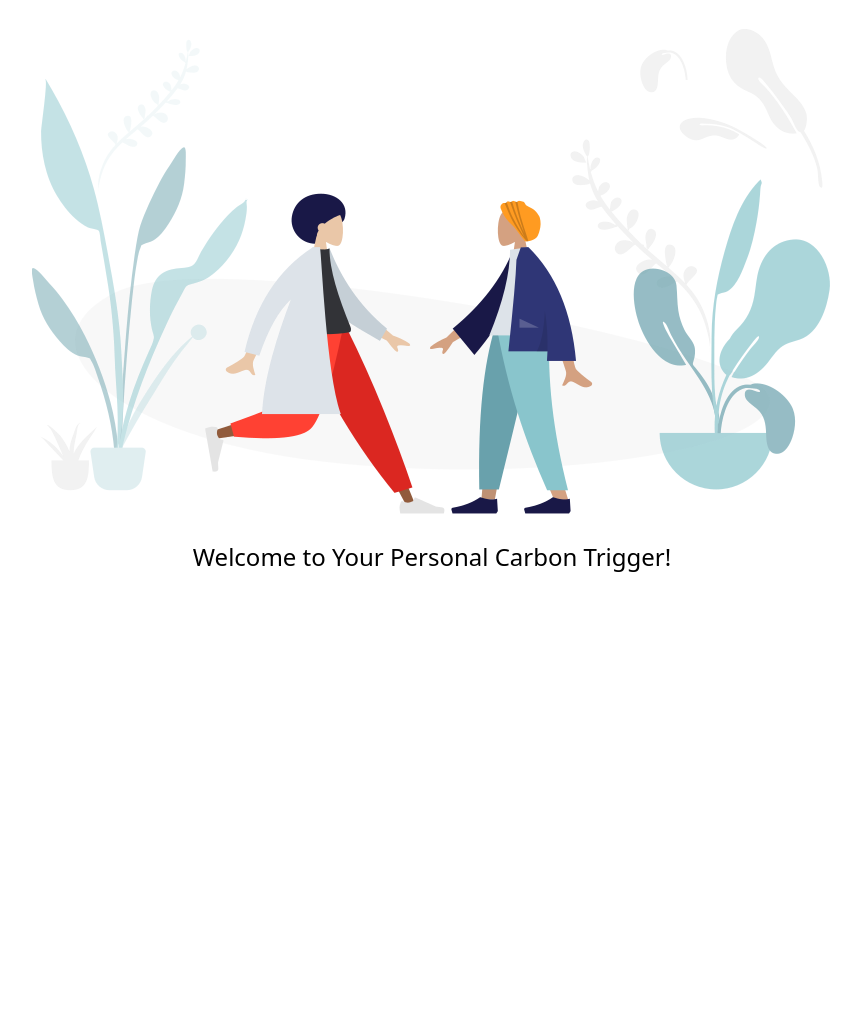
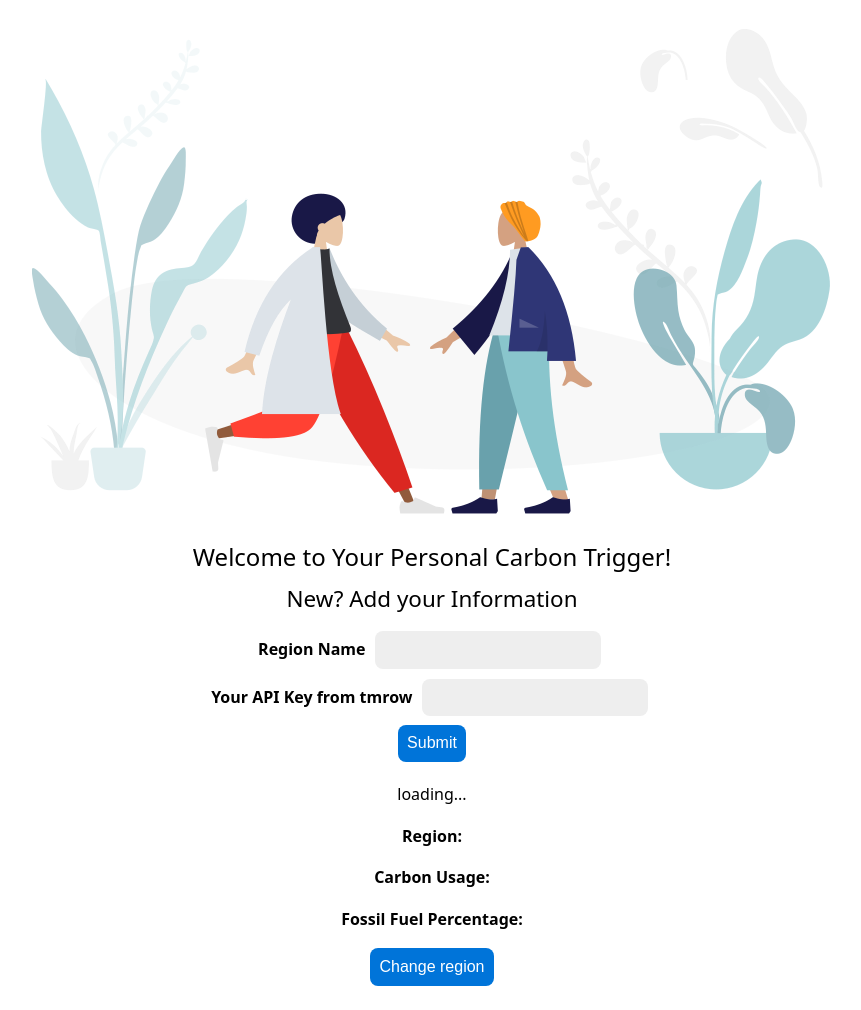
Before and after one commit to Ay-slim/effective-sniffle, a browser extension: page browser-extension/dist/index.html in a window 1280 px wide. Shown: the whole page, without its empty margins (208-1069 px from the left). Before the commit the page ends 800 px from the top, so only its background shows below. Drawn offline with Linux system fonts and the light colour scheme.

Commit message:
HTML, npm i, and git ignore

```diff
--- a/browser-extension/dist/index.html
+++ b/browser-extension/dist/index.html
@@ -15,8 +15,32 @@
 		<h1>Welcome to Your Personal Carbon Trigger!</h1>
 	</div>
 	<!--form area-->
-
+	<form class="form-data" autocomplete="on">
+		<div>
+			<h2>New? Add your Information</h2>
+		</div>
+		<div>
+			<label for="region">Region Name</label>
+			<input type="text" id="region" required class="region-name" />
+		</div>
+		<div>
+			<label for="api">Your API Key from tmrow</label>
+			<input type="text" id="api" required class="api-key" />
+		</div>
+		<button class="search-btn">Submit</button>
+	</form>
 	<!--result area-->
+	<div class="result">
+		<div class="loading">loading...</div>
+		<div class="errors"></div>
+		<div class="data"></div>
+		<div class="result-container">
+			<p><strong>Region: </strong><span class="my-region"></span></p>
+			<p><strong>Carbon Usage: </strong><span class="carbon-usage"></span></p>
+			<p><strong>Fossil Fuel Percentage: </strong><span class="fossil-fuel"></span></p>
+		</div>
+		<button class="clear-btn">Change region</button>
+	</div>
 
 	<script src="main.js"></script>
 </body>
```
Also changed, not shown: 2 other files.
